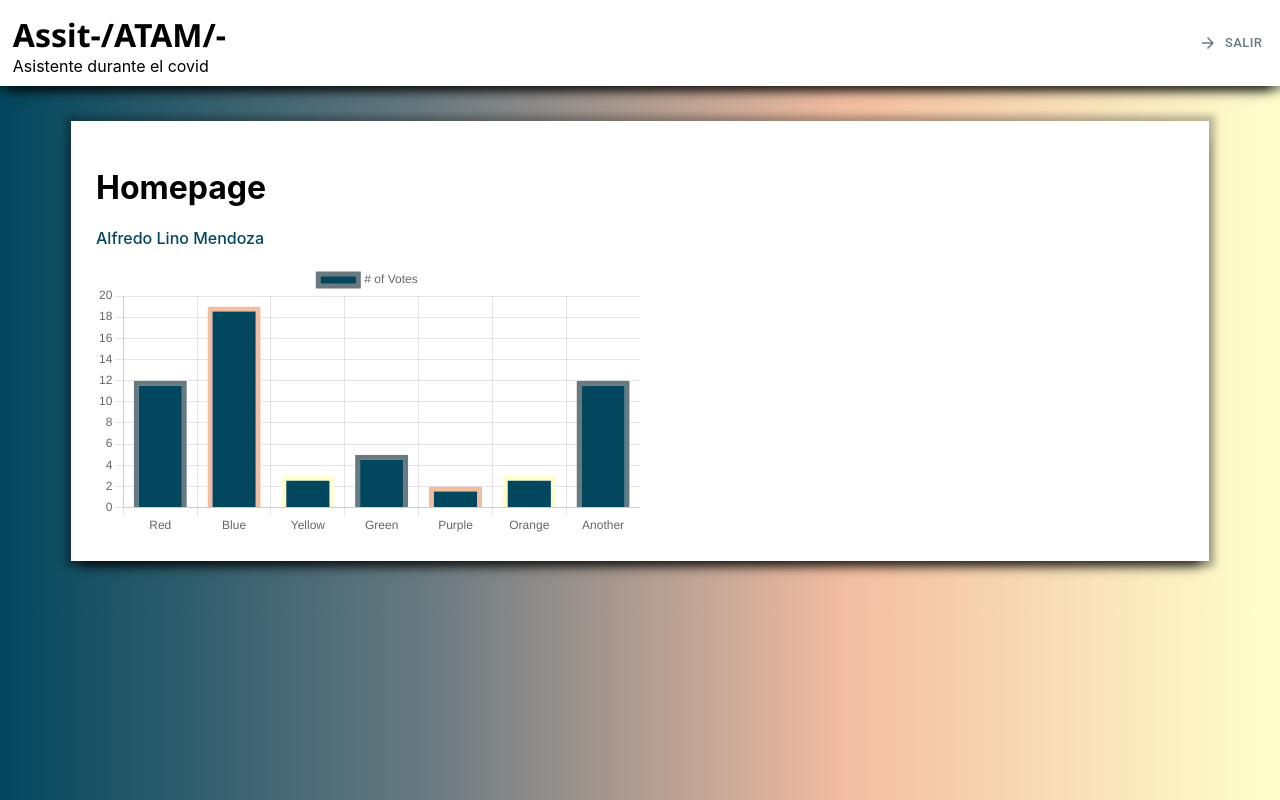
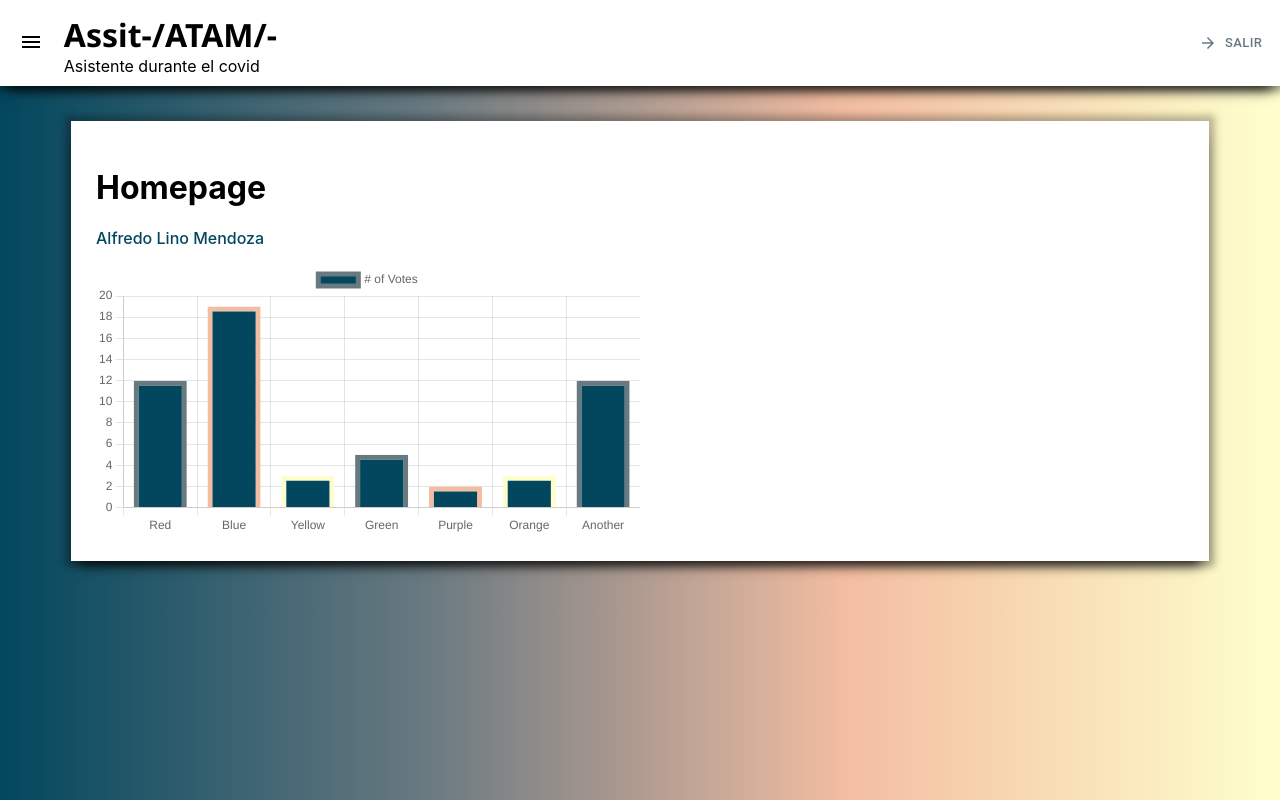
Before and after one commit to AlfredoLino/front-tscu, a React (Create React App) app: page / in a window 1280 px wide. Built offline with nearby package versions, Linux system fonts and the light colour scheme.

Commit message:
Side bar basica agregada

```diff
--- a/public/index.html
+++ b/public/index.html
@@ -43,5 +43,12 @@
       To begin the development, run `npm start` or `yarn start`.
       To create a production bundle, use `npm run build` or `yarn build`.
     -->
+    <script src="https://www.gstatic.com/dialogflow-console/fast/messenger/bootstrap.js?v=1"></script>
+    <df-messenger
+      intent="WELCOME"
+      chat-title="ATAM-assistant"
+      agent-id="c12f67bc-9deb-4f7d-be76-d80507271824"
+      language-code="es"
+    ></df-messenger>
   </body>
 </html>
--- a/src/components/Home.tsx
+++ b/src/components/Home.tsx
@@ -42,6 +42,8 @@ const Home = () => {
 
     }
 
+
+
     return (
         <Layout>
             <h1>Homepage</h1>
@@ -57,6 +59,7 @@ const Home = () => {
                 />
             </div>
 
+
         </Layout>
     );
 }
--- a/src/components/Login.tsx
+++ b/src/components/Login.tsx
@@ -57,7 +57,7 @@ const Login : React.FC<logProps> = (props) : JSX.Element => {
     const handlerLog = async (e : submitEvent) => {
         e.preventDefault()
         try {
-            const req = await fetch('http://localhost:8080/login', {
+            const req = await fetch('https://localhost:8080/login', {
                 method : "POST",
                 headers : {
                     "Content-Type" : "application/json"
@@ -78,7 +78,7 @@ const Login : React.FC<logProps> = (props) : JSX.Element => {
                 setOpen(true)
             }
         } catch (error) {
-
+            console.log("Error catch", error)
         }
     }
 
--- a/src/components/Navbar.tsx
+++ b/src/components/Navbar.tsx
@@ -2,10 +2,16 @@ import React from 'react';
 import ArrowForwardIcon from '@material-ui/icons/ArrowForward';
 import {useHistory} from "react-router-dom"
 import Button from "@material-ui/core/Button";
+import MenuIcon from '@material-ui/icons/Menu';
+import SearchIcon from '@material-ui/icons/Search';
+import { Drawer, List, ListItem } from '@material-ui/core';
+import TextField from '@material-ui/core/TextField';
 import "../styles/Navbar.css"
+
 interface navProps {
 
-    variant ?: "log" | "normal" | "signin"
+    variant ?: "log" | "normal" | "signin",
+    handler ?: any
 
 }
 
@@ -19,8 +25,13 @@ const Navbar : React.FC<navProps> = (props) : JSX.Element => {
         else
             history.push("/login")
     }
+    const [drawer, setDrawer] = React.useState(false);
+    const handlerDrawer = () => {
+        setDrawer(!drawer)
+    }
 
     return (
+        <>
         <header>
             <nav>
                 {props.variant !== "normal" ?
@@ -38,11 +49,15 @@ const Navbar : React.FC<navProps> = (props) : JSX.Element => {
                         </>
                     :
                         <>
-                            <div>
-                                <p className = 'nav-title'>
-                                    Assit-/ATAM/-
-                                </p>
-                                <p className = 'nav-subtitle'>Asistente durante el covid</p>
+                            <div className = 'normal__nav'>
+                                <button onClick = {handlerDrawer} id = 'button__nav'><MenuIcon/></button>
+                                <div>
+                                    <p className = 'nav-title'>
+
+                                        Assit-/ATAM/-
+                                    </p>
+                                    <p className = 'nav-subtitle'>Asistente durante el covid</p>
+                                </div>
                             </div>
                             <Button startIcon = {<ArrowForwardIcon />} color = 'secondary' variant = "text"
                             size = "small" > Salir </Button>
@@ -50,7 +65,15 @@ const Navbar : React.FC<navProps> = (props) : JSX.Element => {
                 }
             </nav>
         </header>
-
+        <Drawer open = {drawer} anchor = 'left' onClose = {handlerDrawer}>
+            <List>
+                <ListItem>
+                    <TextField placeholder = "#Codigo de amigo" />
+                    <Button style = {{backgroundColor: "transparent"}} disableRipple = {true} disableFocusRipple = {true} startIcon = {<SearchIcon/>}>Buscar</Button>
+                </ListItem>
+            </List>
+        </Drawer>
+        </>
     );
 }
 
--- a/src/styles/Navbar.css
+++ b/src/styles/Navbar.css
@@ -1,4 +1,7 @@
 @import url('https://fonts.googleapis.com/css2?family=Anton&family=Noto+Sans:wght@400;700&display=swap');
+.normal__nav{
+    display: flex;
+}
 nav{
     background-color: white;
     height: 3.8em;
@@ -8,6 +11,13 @@ nav{
     display: flex;
     justify-content: space-between;
     padding: 1%;
+}
+
+#button__nav{
+    border: none;
+    background-color: white;
+    margin-right: 15px;
+    cursor: pointer;
 }
 
 .nav-title{
```
